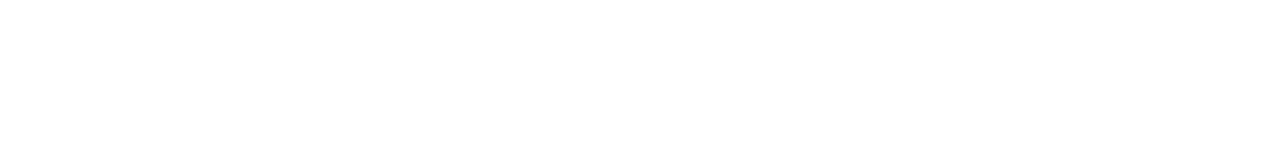
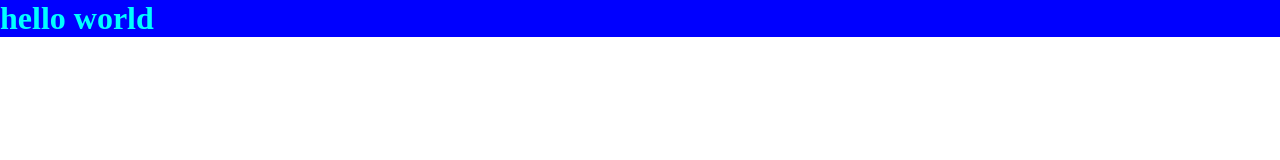
Before and after one commit to sandhyaranimore/sandhyanewwebsite, a plain HTML site: page index.html in a window 1280 px wide. Drawn offline with Linux system fonts and the light colour scheme.

Commit message:
added h1 tag, added universal selector and background colour of h1 tag

```diff
--- a/index.html
+++ b/index.html
@@ -6,6 +6,6 @@
     <link rel="stylesheet" href="style.css" />
   </head>
   <body>
-    <header></header>
+    <h1>hello world</h1>
   </body>
 </html>
--- a/style.css
+++ b/style.css
@@ -0,0 +1,8 @@
+* {
+  margin: 0;
+  padding: 0;
+  color: aqua;
+}
+h1 {
+  background-color: blue;
+}
```
